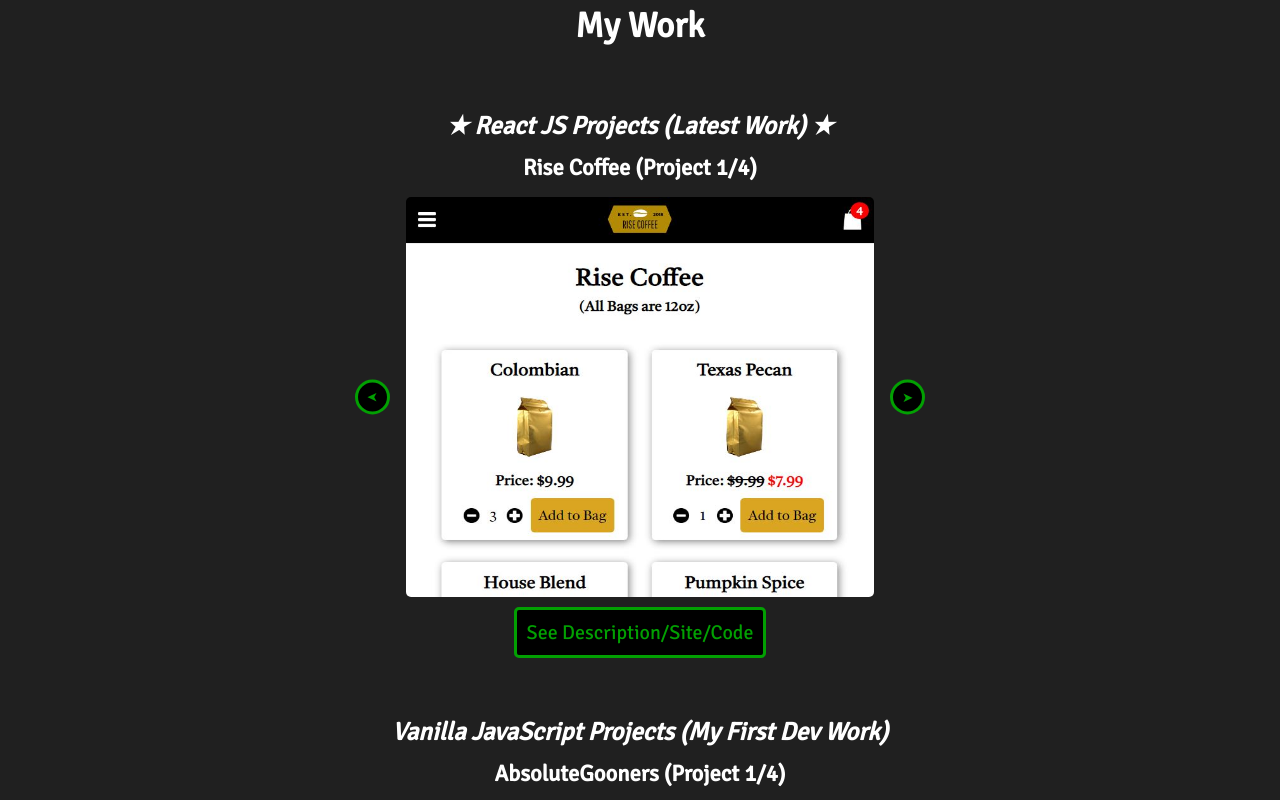
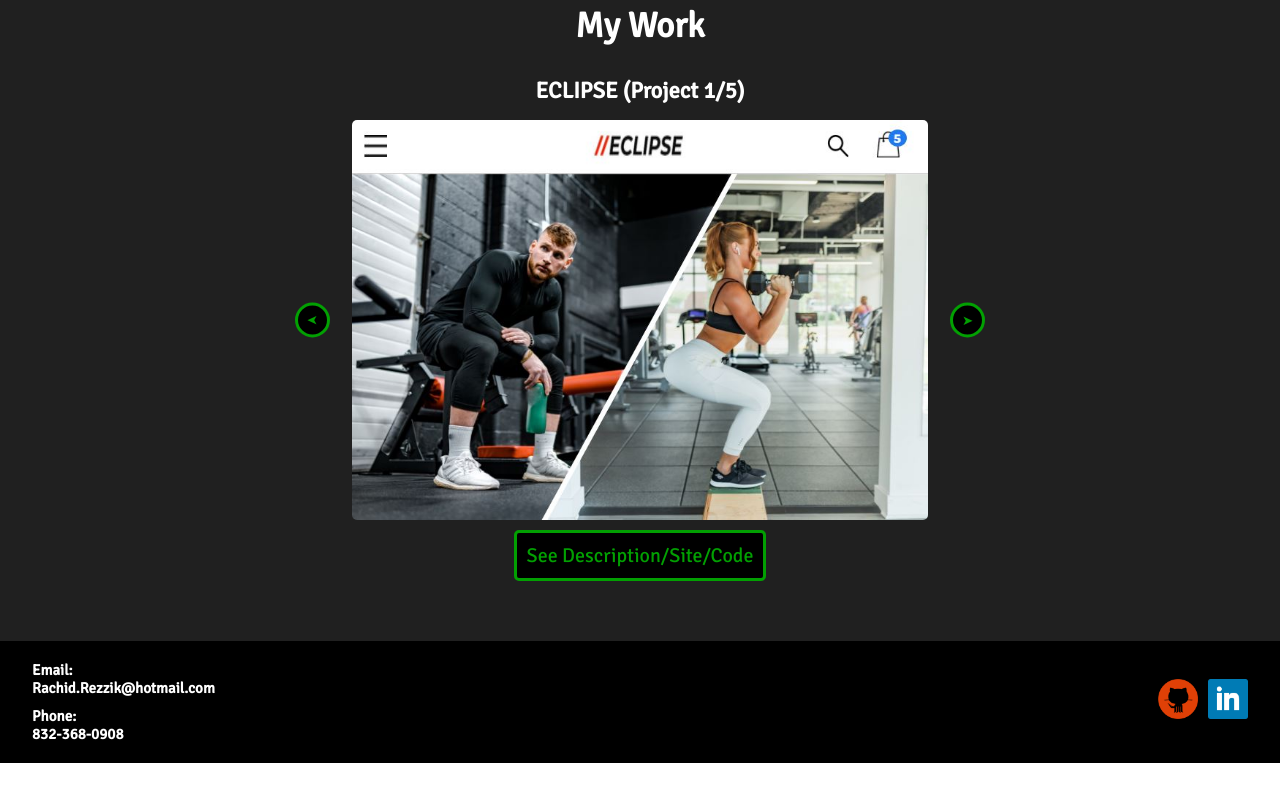
Before and after one commit to RachidRezzik/MyPortfolio, a React (Create React App) app: page / in a window 1280 px wide. Shown: the part 1740-2540 px from the top of the page. After the commit the page ends 2503 px from the top, so only its background shows below. Built offline with nearby package versions, Linux system fonts and the light colour scheme; a web font is replaced by a local one.

Commit message:
removed vanilla projects, added Eclipse project

```diff
--- a/src/App.css
+++ b/src/App.css
@@ -442,7 +442,7 @@
 }
 
 .project_type{
-  margin-top: 50px;
+  margin-top: 20px;
   font-size: 25px;
   line-height: 27.5px;
 }
@@ -473,14 +473,14 @@
 .slider{
   position: relative;
   width: 80%;
-  max-width: 650px;
+  max-width: 800px;
   margin: 10px auto;
   height: 230px;
 }
 
 .slide_container{
   width: 90%;
-  max-width: 700px;
+  max-width: 800px;
   height: 100%;
   margin: 0px auto;
   display: flex;
--- a/src/components/Intro.js
+++ b/src/components/Intro.js
@@ -15,7 +15,7 @@ export default function Intro(props) {
             <div className="rachid_intro">
                 <div className="description">
                     <h1>Rachid Rezzik</h1>
-                    <p>I'm a Jr. Frontend Developer Who's Open to New Opportunities Across Texas.</p>
+                    <p>I'm a Self-Taught Frontend Developer Who's Open to New Opportunities Across Texas.</p>
                     <div className="description_buttons">
                         <span onClick={() => handleLinkClick("#About")}>My Story</span>
                         <span onClick={() => handleLinkClick("#Work")}>My Work</span>
--- a/src/components/ProjectModal.js
+++ b/src/components/ProjectModal.js
@@ -29,7 +29,18 @@ export default function ProjectModal(props) {
     //Filling in Modal Project info based on which slide user is on
 
     let project_description_links
-    if (project.title == "Rise Coffee"){
+
+    if (project.title == "ECLIPSE"){
+        project_description_links = <div>
+            <p>
+                Fitness clothing company's website that offers products for men and women. User can search for products, find related products to the one they're already previewing, add products to their bag, edit their bag, and apply coupon codes to their total.
+            </p>
+            <div className="project_links">
+                <a id="project_result" href="https://rachidrezzik.github.io/ECLIPSE" target="_blank">Shop ECLIPSE</a>
+                <a id="project_code" href="https://github.com/RachidRezzik/ECLIPSE" target="_blank">View Project Code</a>
+            </div>
+        </div>
+    } else if (project.title == "Rise Coffee"){
         project_description_links = <div>
             <p>
                 Website for a fictitious coffee business in which users can learn about the Company’s origin, shop for coffee, or find locations. Users can add/remove/edit their order in their bag. Gained experience in utilizing React Hook Form and local storage for user order data.
--- a/src/components/Work.js
+++ b/src/components/Work.js
@@ -1,14 +1,11 @@
 import React from 'react'
 import Slider from './Slider'
 //Project Images
+import ECLIPSE from '../images/ECLIPSE.JPG'
 import soccerRecap from '../images/Soccer_Recap.JPG'
 import RiseCoffee from '../images/Rise_Coffee.JPG'
 import LETSTRAVEL from '../images/LETSTRAVEL.JPG'
 import HIIT from '../images/workout.JPG'
-import AbsoluteGooners from '../images/absolute_gooners.JPG'
-import Snake from '../images/snake.JPG'
-import FightClub from '../images/fight_club.JPG'
-import GodJam from '../images/god_jam.JPG'
 
 export default function Work() {
     return (
@@ -16,12 +13,7 @@ export default function Work() {
             <h1>My Work</h1>
             <div className="projects_slider_container">
                 <div>
-                    <h4 className="project_type"><i>★ React JS Projects (Latest Work) ★</i></h4>
-                    <Slider projects={[{title:"Rise Coffee", src: RiseCoffee}, {title: "LETSTRAVEL", src: LETSTRAVEL}, {title: "Soccer Recap", src: soccerRecap}, {title: "HIIT Workout", src: HIIT}]}/>
-                </div>
-                <div>
-                    <h4 className="project_type"><i>Vanilla JavaScript Projects (My First Dev Work)</i></h4>
-                    <Slider projects={[{title:"AbsoluteGooners", src: AbsoluteGooners}, {title: "Snake Game", src: Snake}, {title: "THEFIGHTCLUB", src: FightClub}, {title: "GodJam", src: GodJam}]}/>
+                    <Slider projects={[{title:"ECLIPSE", src: ECLIPSE}, {title:"Rise Coffee", src: RiseCoffee}, {title: "LETSTRAVEL", src: LETSTRAVEL}, {title: "Soccer Recap", src: soccerRecap}, {title: "HIIT Workout", src: HIIT}]}/>
                 </div>
             </div>
         </div>
```
Also changed, not shown: src/components/Slider.js (line endings or trailing spaces), src/images/ECLIPSE.JPG (added), 1 other file (tests, documents, lock files or other folders).
